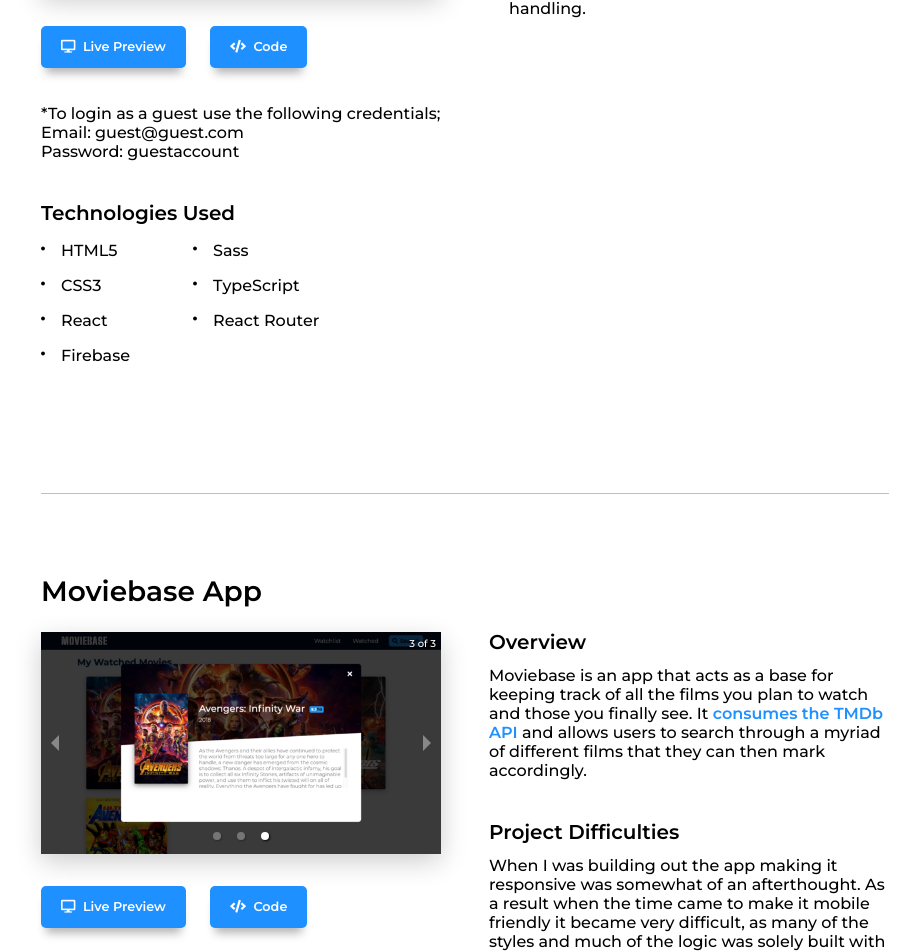
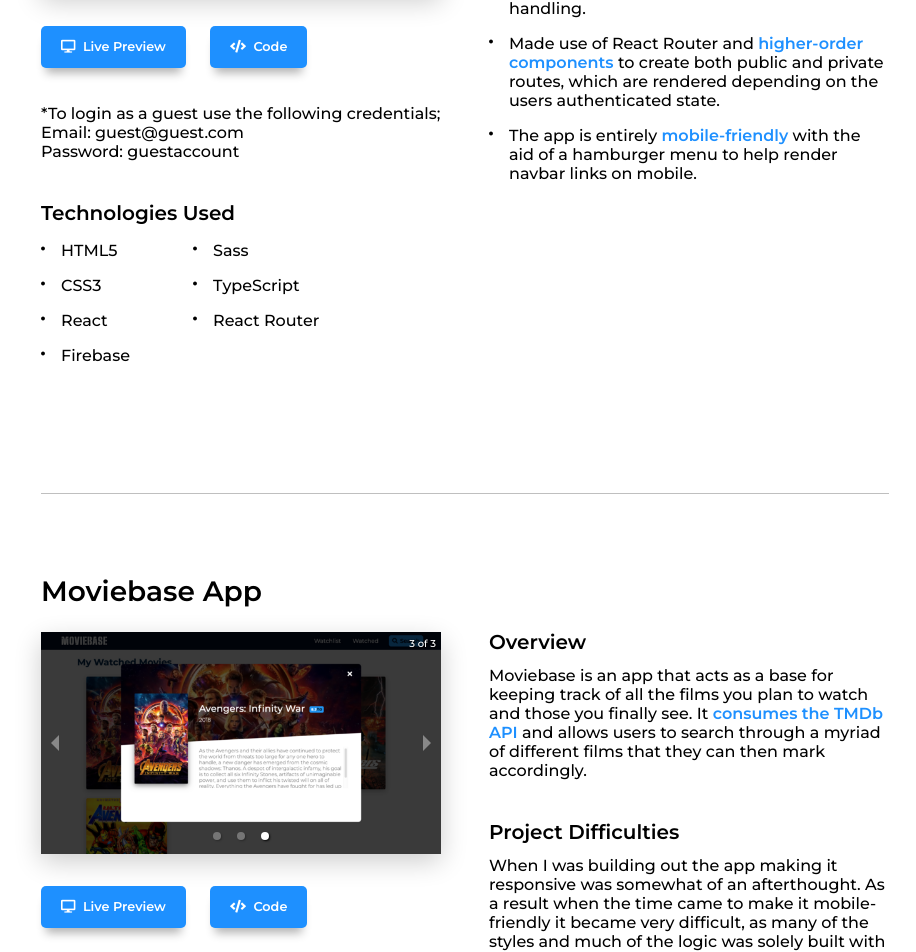
Before and after one commit to LukasV3/personal-portfolio, a React (Create React App) app: page / in a window 1280 px wide. Shown: the part 1316-2268 px from the top of the page, without its empty margins (175-1091 px from the left). Built offline with nearby package versions, Linux system fonts and the light colour scheme.

Commit message:
updated chatroom notable features content

```diff
--- a/src/components/projects/Projects.js
+++ b/src/components/projects/Projects.js
@@ -116,6 +116,19 @@
                 User <span className="project__text--highlight">authentication</span> is
                 handled using firebase with both client, and server-side error handling.
               </p>
+              <p>
+                <i className="fas fa-circle"></i>
+                Made use of React Router and{" "}
+                <span className="project__text--highlight">higher-order components </span>
+                to create both public and private routes, which are rendered depending on
+                the users authenticated state.
+              </p>
+              <p>
+                <i className="fas fa-circle"></i>
+                The app is entirely{" "}
+                <span className="project__text--highlight">mobile-friendly </span>with the
+                aid of a hamburger menu to help render navbar links on mobile.
+              </p>
             </div>
           </div>
         </div>
@@ -196,7 +209,7 @@
             <h4 className="project__title">Project Difficulties</h4>
             <p className="project__description">
               When I was building out the app making it responsive was somewhat of an
-              afterthought. As a result when the time came to make it mobile friendly it
+              afterthought. As a result when the time came to make it mobile-friendly it
               became very difficult, as many of the styles and much of the logic was
               solely built with larger viewports in mind.
             </p>
```
